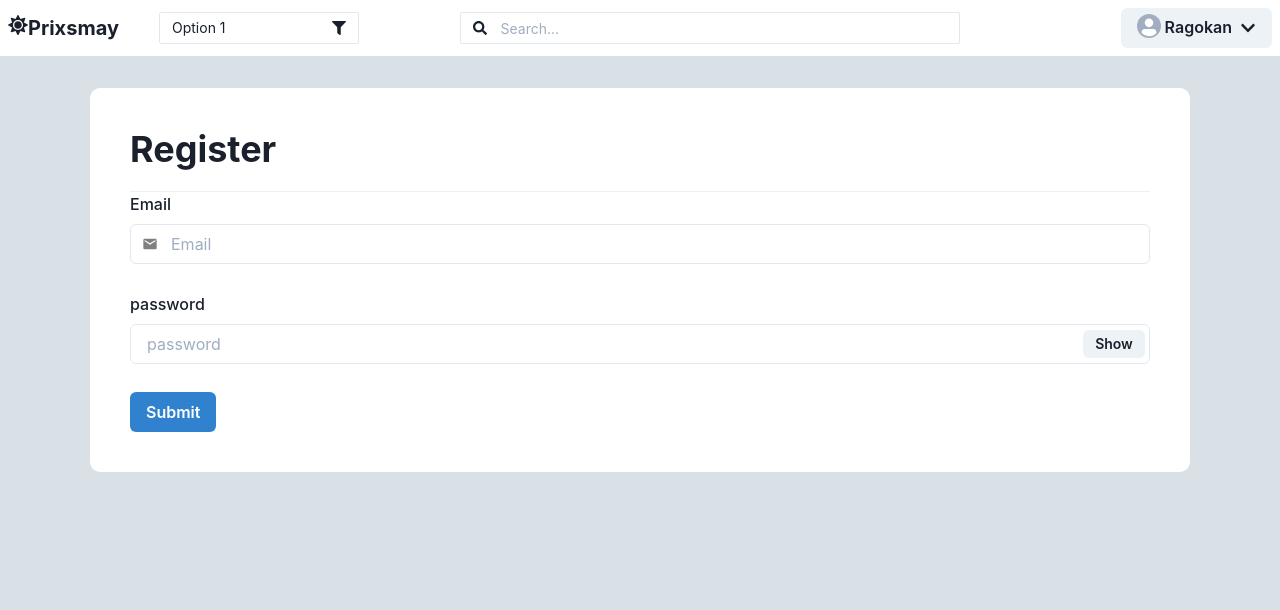
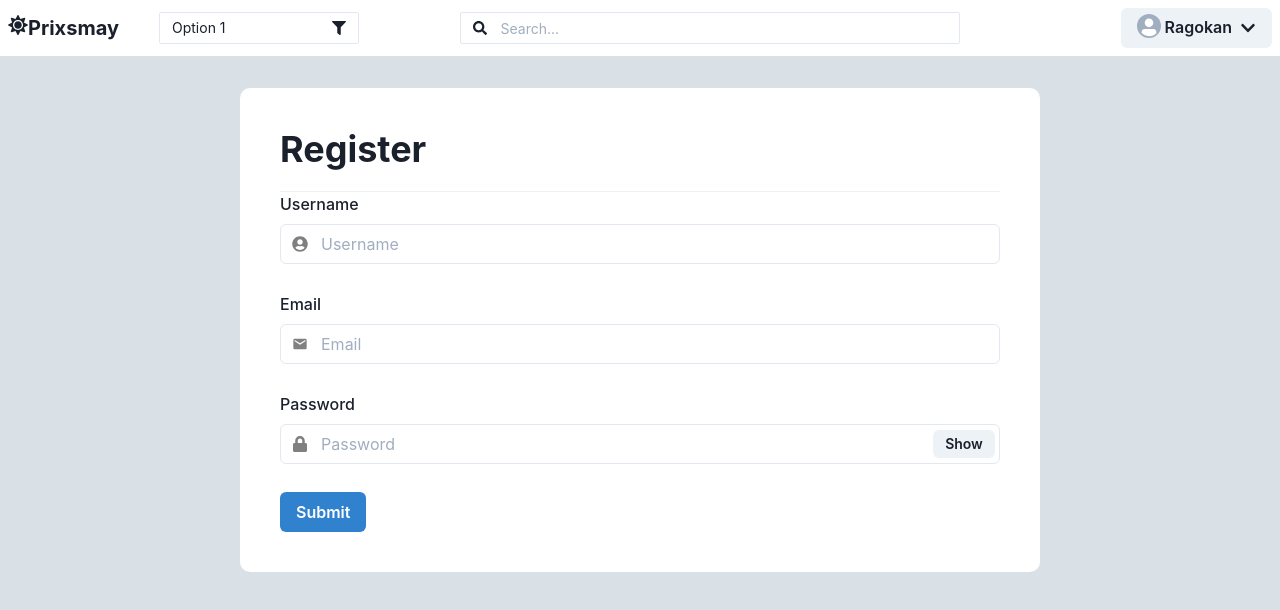
Before and after one commit to ragokan/prixsmay-front, a Next.js app: page /auth/register in a window 1280 px wide. Shown: the top 610 px of the page. Built offline with nearby package versions, Linux system fonts and the light colour scheme.

Commit message:
create register form

```diff
--- /dev/null
+++ b/src/components/utility/Container.tsx
@@ -0,0 +1,14 @@
+import { Box, BoxProps, useColorMode } from "@chakra-ui/react"
+import React from "react"
+import { Wrapper } from "./Wrapper"
+
+export const Container: React.FC<BoxProps> = (props) => {
+  const { colorMode } = useColorMode()
+  return (
+    <Wrapper>
+      <Box backgroundColor={colorMode === "dark" ? "#1A1A1B" : "#FFFFFF"} p={10} borderRadius={10} {...props}>
+        {props.children}
+      </Box>
+    </Wrapper>
+  )
+}
--- a/src/pages/auth/register.tsx
+++ b/src/pages/auth/register.tsx
@@ -1,9 +1,11 @@
-import { Box, Button, Divider, Heading, useColorMode } from "@chakra-ui/react"
+import { Button, Divider, Heading } from "@chakra-ui/react"
 import React from "react"
 import { useForm } from "react-hook-form"
+import { FaLock, FaUserCircle } from "react-icons/fa"
 import { MdEmail } from "react-icons/md"
 import { InputComponent } from "../../components/form/InputComponent"
-import { Wrapper } from "../../components/utility/Wrapper"
+import { Container } from "../../components/utility/Container"
+import * as UserValidation from "../../validation/UserValidation"
 
 interface RegisterFormTypes {
   email: string
@@ -12,43 +14,52 @@ interface RegisterFormTypes {
 
 const Register: React.FC = () => {
   const { handleSubmit, errors, register, formState } = useForm<RegisterFormTypes>()
-  const { colorMode } = useColorMode()
 
   const onSubmit = (values: RegisterFormTypes) => {
     console.log(values)
   }
+  console.log("change")
 
   return (
-    <Wrapper>
-      <Box backgroundColor={colorMode !== "dark" ? "white" : "black"} p={10} borderRadius={10}>
+    <Container maxW={800} m="auto">
       <form onSubmit={handleSubmit(onSubmit)}>
         <Heading>Register</Heading>
         <Divider height="5" />
+        <InputComponent
+          label="Username"
+          placeholder="Username"
+          name="username"
+          isRequired
+          ref={register(UserValidation.UsernameValidation)}
+          errors={errors}
+          inputChildElement={<FaUserCircle />}
+          type="text"
+        />
         <InputComponent
           label="Email"
           placeholder="Email"
           name="email"
           isRequired
-            ref={register}
+          ref={register(UserValidation.EmailValidation)}
           errors={errors}
           inputChildElement={<MdEmail />}
           type="email"
         />
         <InputComponent
-            label="password"
-            placeholder="password"
+          label="Password"
+          placeholder="Password"
           name="password"
           isRequired
-            ref={register({ minLength: { message: "Lan length", value: 5 } })}
+          ref={register(UserValidation.PasswordValidation)}
           errors={errors}
           type="password"
+          inputChildElement={<FaLock />}
         />
-          <Button colorScheme="blue" type="submit">
+        <Button colorScheme="blue" type="submit" isLoading={formState.isSubmitting}>
           Submit
         </Button>
       </form>
-      </Box>
-    </Wrapper>
+    </Container>
   )
 }
 
--- /dev/null
+++ b/src/validation/UserValidation.ts
@@ -0,0 +1,20 @@
+import { RegisterOptions } from "react-hook-form"
+
+type VT = RegisterOptions
+
+const EmailRegex = /^(([^<>()[\]\\.,;:\s@"]+(\.[^<>()[\]\\.,;:\s@"]+)*)|(".+"))@((\[[0-9]{1,3}\.[0-9]{1,3}\.[0-9]{1,3}\.[0-9]{1,3}\])|(([a-zA-Z\-0-9]+\.)+[a-zA-Z]{2,}))$/
+export const EmailValidation: VT = {
+  pattern: { message: "Please enter a valid email!", value: EmailRegex },
+  minLength: { value: 5, message: "Please enter a valid email!" },
+  required: { value: true, message: "Please enter a email!" },
+}
+
+export const PasswordValidation: VT = {
+  required: { value: true, message: "Please enter a password!" },
+  minLength: { value: 5, message: "Please enter a password that longer than 5 characters!" },
+}
+
+export const UsernameValidation: VT = {
+  required: { value: true, message: "Please enter an username!" },
+  minLength: { value: 3, message: "Please enter an username that longer than 3 characters!" },
+}
```
Lines whose indentation alone changed are shown as unchanged.
